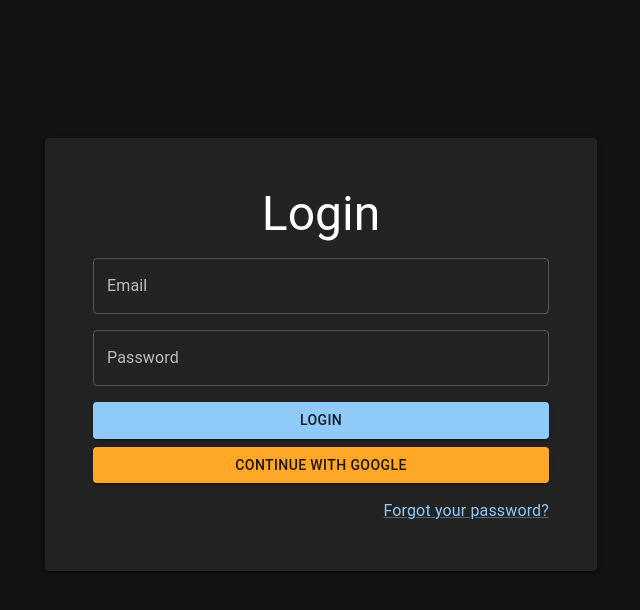
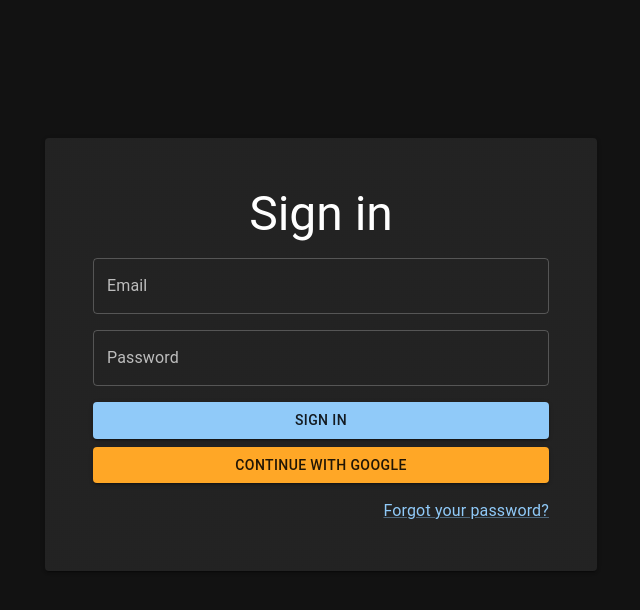
Before and after one commit to mlmabuti/conan-bug-tracker, a React (Vite) app: page / in a window 1280 px wide. Shown: the top 610 px of the page, without its empty margins (319-959 px from the left). Built offline with nearby package versions, Linux system fonts and the light colour scheme; no server answers.

Commit message:
add firebase authentication

```diff
--- a/package.json
+++ b/package.json
@@ -13,6 +13,7 @@
     "@emotion/styled": "^11.10.6",
     "@mui/icons-material": "^5.11.11",
     "@mui/material": "^5.11.11",
+    "firebase": "^9.17.2",
     "react": "^18.2.0",
     "react-dom": "^18.2.0"
   },
--- a/src/components/Navbar.jsx
+++ b/src/components/Navbar.jsx
@@ -1,9 +1,15 @@
 import {Button, Link, Stack, Typography} from "@mui/material";
-
-
+import {signOut} from 'firebase/auth';
+import {auth} from '../firebase-config';
 export const Navbar = (props) => {
-    const logout = () => {
-        props.setLoggedIn(false)
+    const logout = async () => {
+        try {
+            await signOut(auth)
+            props.setLoggedIn(false)
+            console.log("logged out")
+        } catch (err) {
+            console.error(err)
+        }
     }
 
     return (
--- a/src/pages/Auth.jsx
+++ b/src/pages/Auth.jsx
@@ -1,20 +1,45 @@
 import {Button, Container, Link, Paper, Stack, TextField, Typography} from "@mui/material";
+import {useState} from "react";
+import {auth, googleProvider} from '../firebase-config';
+import {createUserWithEmailAndPassword, signInWithPopup} from "firebase/auth";
 
 export const Auth = (props) => {
-    const login = () => {
-        props.setLoggedIn(true)
+    const [email, setEmail] = useState("");
+    const [password, setPassword] = useState("");
+
+    const signIn = async () => {
+        try {
+            await createUserWithEmailAndPassword(auth, email, password)
+            console.log("logged in as" + auth.currentUser.email)
+            props.setLoggedIn(true)
+        } catch (err) {
+            console.error(err)
+        }
     }
+
+    const signInWithGoogle = async () => {
+        try {
+            await signInWithPopup(auth, googleProvider)
+            console.log("logged in as " + auth.currentUser.email)
+            props.setLoggedIn(true)
+        } catch (err) {
+            console.error(err)
+        }
+    }
+
     return (
         <Container maxWidth="sm">
             <Paper sx={{p: 6, mt: "25%"}} elevation={2}>
                 <Stack spacing={2}>
-                    <Typography variant="h3" sx={{mb: "12px"}} alignSelf="center"> Login </Typography>
-                    <TextField type="email" label="Email"></TextField>
-                    <TextField type="password" label="Password"></TextField>
+                    <Typography variant="h3" sx={{mb: "12px"}} alignSelf="center"> Sign in </Typography>
+                    <TextField type="email" label="Email" onChange={(e) => setEmail(e.target.value)}></TextField>
+                    <TextField type="password" label="Password"
+                               onChange={(e) => setPassword(e.target.value)}></TextField>
 
                     <Stack spacing={1}>
-                        <Button variant="contained" onClick={login}>Login</Button>
-                        <Button color="warning" variant="contained">Continue with Google</Button>
+                        <Button variant="contained" onClick={signIn}>Sign in</Button>
+                        <Button color="warning" variant="contained" onClick={signInWithGoogle}>Continue with
+                            Google</Button>
                     </Stack>
 
                     <Typography align="right">
```
Also changed, not shown: 2 other files (tests, documents, lock files or other folders).
